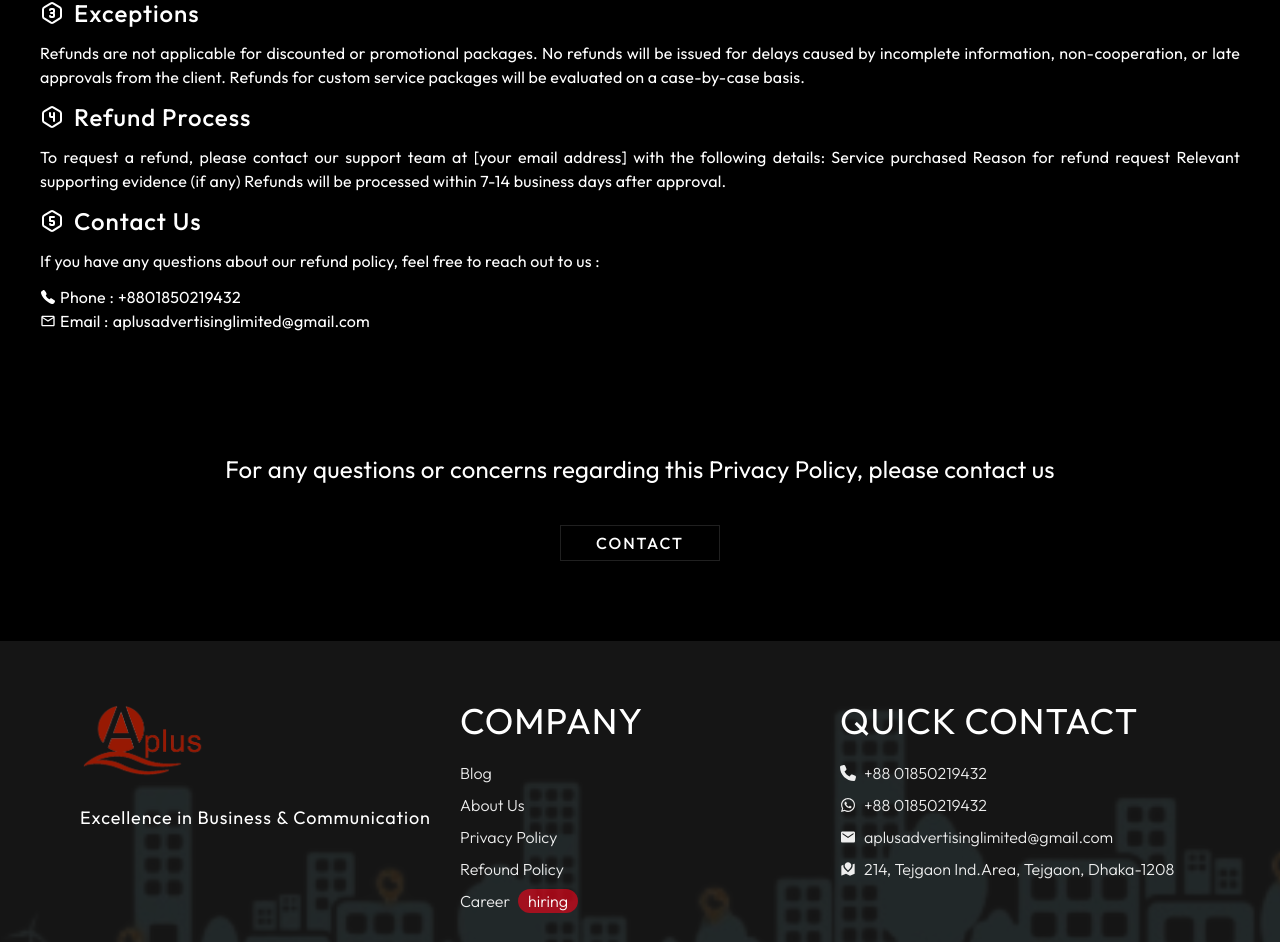
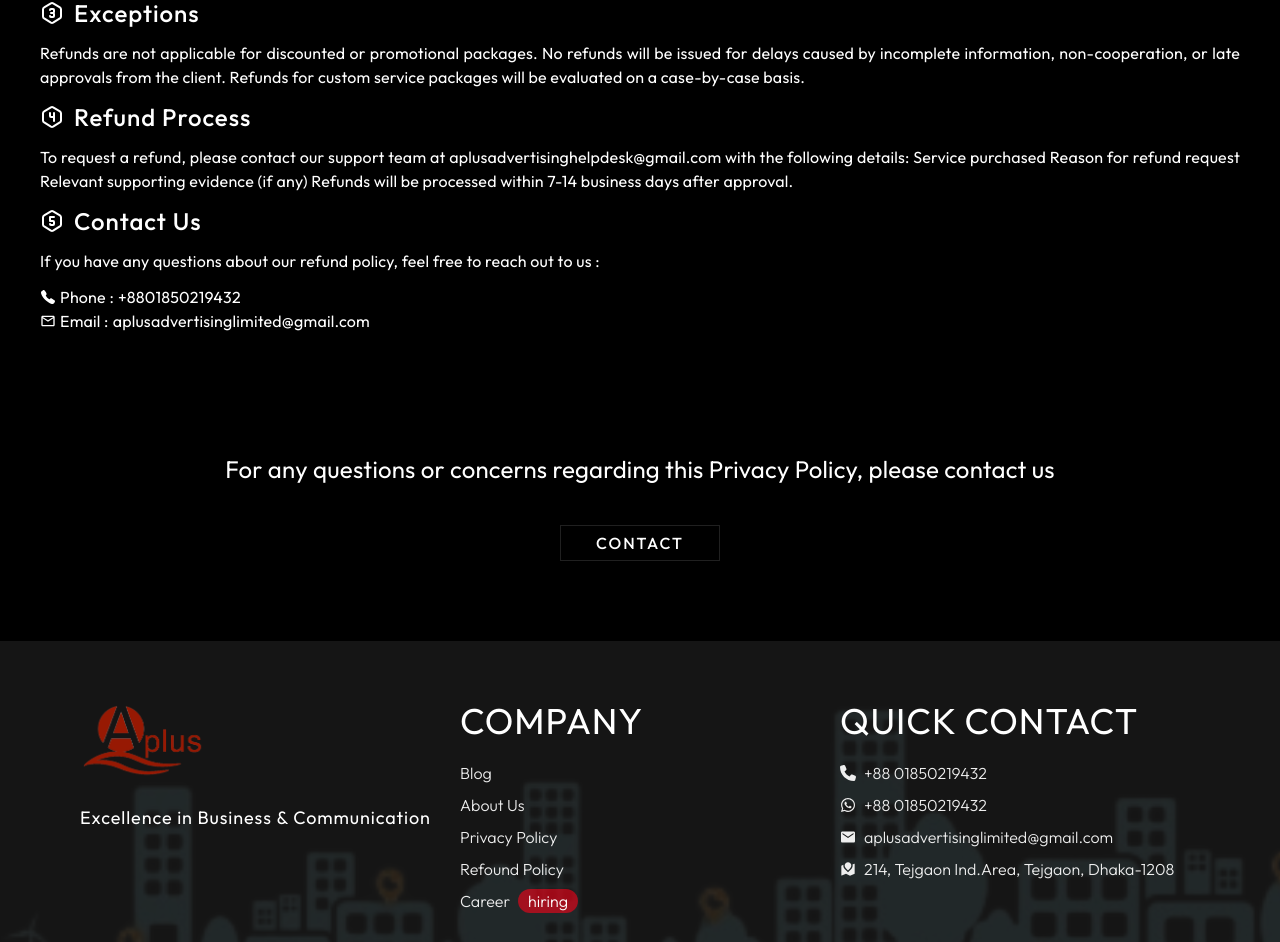
Before and after one commit to AkashKhan0/A_plus, a React (Vite) app: page /refound in a window 1280 px wide. Shown: the part 991-1933 px from the top of the page. Built offline with nearby package versions, Linux system fonts and the light colour scheme; a web font is replaced by a local one.

Commit message:
mini-update

```diff
--- a/src/pages/Refund.jsx
+++ b/src/pages/Refund.jsx
@@ -134,10 +134,11 @@ const Refund = () => {
           Refund Process
         </h1>
         <p className="re_p">
-          To request a refund, please contact our support team at [your email
-          address] with the following details: Service purchased Reason for
-          refund request Relevant supporting evidence (if any) Refunds will be
-          processed within 7-14 business days after approval.
+          To request a refund, please contact our support team at
+          aplusadvertisinghelpdesk@gmail.com with the following details: Service
+          purchased Reason for refund request Relevant supporting evidence (if
+          any) Refunds will be processed within 7-14 business days after
+          approval.
         </p>
         {/* 555555 */}
         <h1 className="re_title">
```
Also changed, not shown: 2 other files (tests, documents, lock files or other folders).
